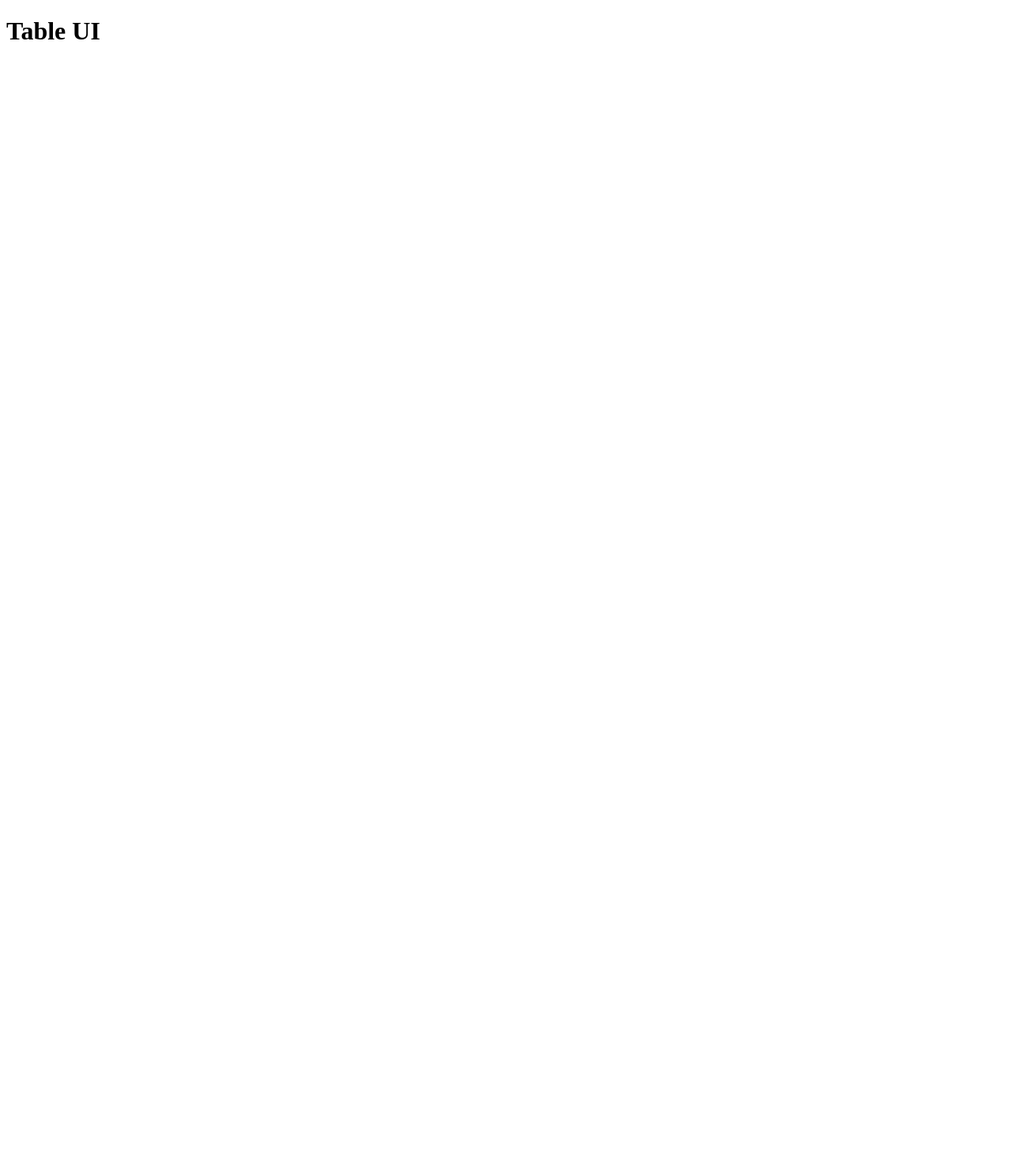
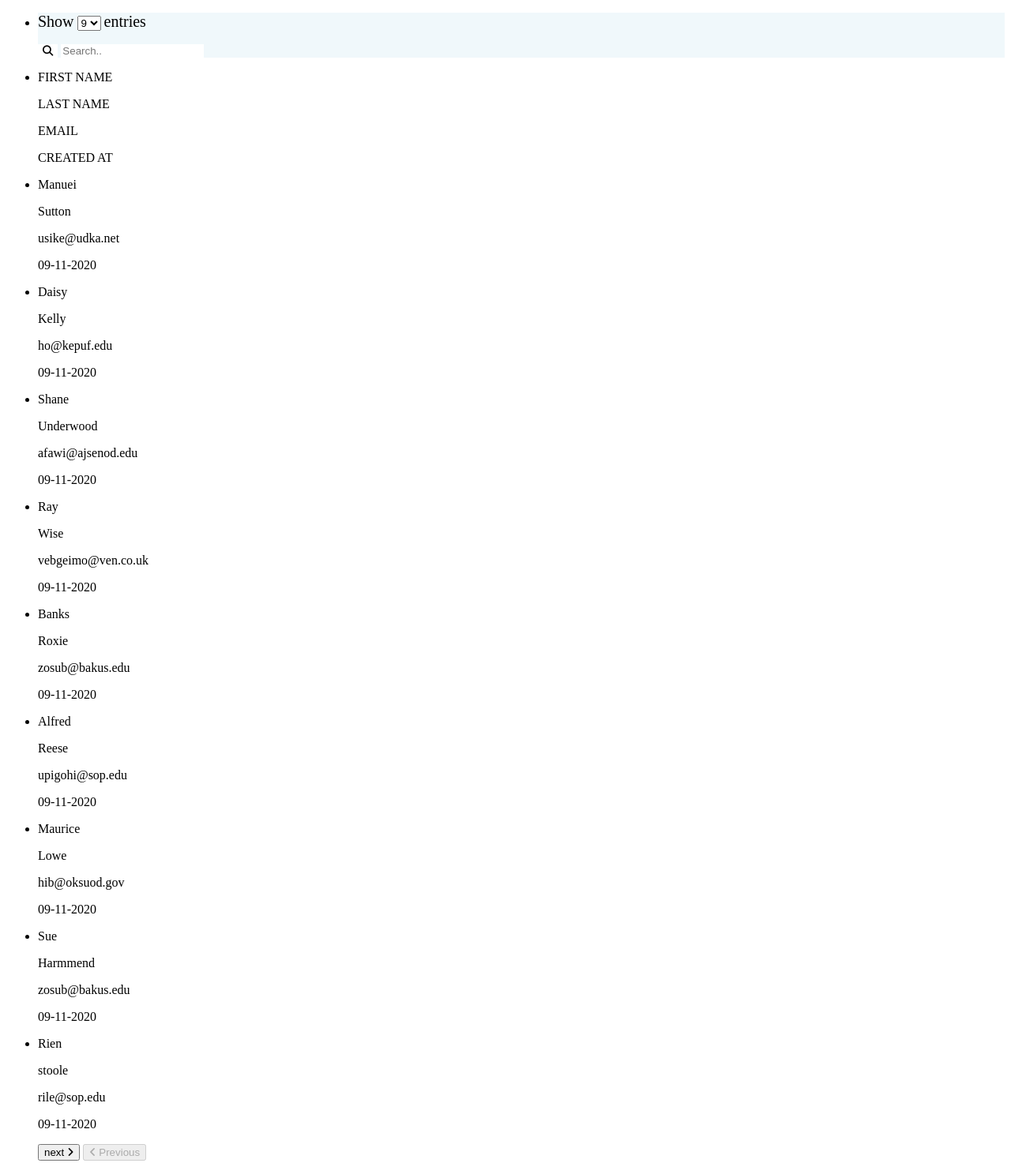
Before and after one commit to pesto-students/css-flexbox-utkarsha316, a website: page src/index.html in a window 1280 px wide. Shown: the whole page at 79% size. Before the commit the page ends 800 px from the top, so only its background shows below. Drawn offline with nearby package versions, Linux system fonts and the light colour scheme.

Commit message:
Update index.html

```diff
--- a/src/index.html
+++ b/src/index.html
@@ -4,10 +4,131 @@
   <meta charset="UTF-8">
   <meta name="viewport" content="width=device-width, initial-scale=1.0">
   <link rel="stylesheet" href="./style.css" />
-  <title>Table UI</title>
+  <title>Table UI fdsfds</title>
+  <link rel="stylesheet" href="https://cdnjs.cloudflare.com/ajax/libs/font-awesome/4.7.0/css/font-awesome.min.css">
+  <script src='https://kit.fontawesome.com/a076d05399.js'></script>
+  <link rel="preconnect" href="https://fonts.gstatic.com" />
+  <link
+    href="https://fonts.googleapis.com/css2?family=Lato:wght@100;300;400;700;900&display=swap"
+    rel="stylesheet"
+  />
+  <link
+    rel="stylesheet"
+    href="https://cdnjs.cloudflare.com/ajax/libs/line-awesome/1.3.0/line-awesome/css/line-awesome.min.css"
+    integrity="sha512-vebUliqxrVkBy3gucMhClmyQP9On/HAWQdKDXRaAlb/FKuTbxkjPKUyqVOxAcGwFDka79eTF+YXwfke1h3/wfg=="
+    crossorigin="anonymous"
+  />
 </head>
 <body>
-  <h1>Table UI</h1>
-  <script src="./index.js"></script>
+
+
+  <section class="content">
+
+    <ul>
+      <li style="background-color: #F0F8FB;">
+      <p style="justify-content:flex-start">
+          <label style="font-size: 20px;">Show</label>
+          <select  id="rows">
+            <option value="9">9</option>
+            <option value="8">8</option>
+            <option value="7">7</option>
+            <option value="6">6</option>
+          </select>
+          <label style="font-size: 20px;">entries</label>
+      </p>
+      <p></p>
+      <p></p>
+      <p></p>
+      <p style="justify-content:flex-end;">
+        <button type="submit" style="background-color:white;border: none;">
+          <i class="fa fa-search" ></i></button>
+          <input type="text" placeholder="Search.." name="search" style="border: none;">
+      </p>
+     </li>
+      <li>
+        <p>FIRST NAME</p>
+        <p>LAST NAME</p>
+        <p>EMAIL</p>
+        <p>CREATED AT</p>
+      </li>
+      <li onmouseover="wbtn()">
+        <p>Manuei  </p>
+        <p>Sutton</p>
+        <p>usike@udka.net</p>
+        <p>09-11-2020</p>
+        <p><button  id="a" style="display: none;">GO To WorkPlace</button></p>
+      </li>
+      <li onmouseover="wbtn()">
+        <p>Daisy  </p>
+        <p>Kelly</p>
+        <p>ho@kepuf.edu</p>
+        <p>09-11-2020</p>
+        <p><button  id="a"  style="display: none;">GO To WorkPlace</button></p>
+      </li>
+      <li onmouseover="wbtn()">
+        <p>Shane  </p>
+        <p>Underwood</p>
+        <p>afawi@ajsenod.edu</p>
+        <p>09-11-2020</p>
+        <p><button  id="a"  style="display: none;">GO To WorkPlace</button></p>
+      </li>
+      <li onmouseover="wbtn()">
+        <p>Ray  </p>
+        <p>Wise</p>
+        <p>vebgeimo@ven.co.uk</p>
+        <p>09-11-2020</p>
+        <p><button id="a"  style="display: none;">GO To WorkPlace</button></p>
+      </li>
+      <li onmouseover="wbtn()">
+        <p>Banks  </p>
+        <p>Roxie</p>
+        <p>zosub@bakus.edu</p>
+        <p>09-11-2020</p>
+        <p><button  id="a"  style="display: none;">GO To WorkPlace</button></p>
+      </li>
+      <li onmouseover="wbtn()">
+        <p>Alfred  </p>
+        <p>Reese</p>
+        <p>upigohi@sop.edu</p>
+        <p>09-11-2020</p>
+        <p><button  id="a"  style="display: none;">GO To WorkPlace</button></p>
+      </li>
+      <li onmouseover="wbtn()">
+        <p>Maurice  </p>
+        <p>Lowe</p>
+        <p>hib@oksuod.gov</p>
+        <p>09-11-2020</p>
+        <p><button  id="a"  style="display: none;">GO To WorkPlace</button></p>
+      </li>
+      <li onmouseover="wbtn()">
+        <p>Sue  </p>
+        <p>Harmmend</p>
+        <p>zosub@bakus.edu</p>
+        <p>09-11-2020</p>
+        <p><button  id="a"  style="display: none;">GO To WorkPlace</button></p>
+      </li>
+      <li onmouseover="wbtn()">
+        <p>Rien  </p>
+        <p>stoole</p>
+        <p>rile@sop.edu</p>
+        <p>09-11-2020</p>
+        <p><button  id="a"  style="display: none;">GO To WorkPlace</button></p>
+      </li>
+    <button type="button" class="r">next <i class='fas fa-angle-right' ></i></button>
+    <button type="button" class="r" disabled><i class='fas fa-angle-left' ></i> Previous</button>
+    </ul>
+
+</section>
+  <script  src="./index.js"></script>
+  <script>
+   function wbtn()
+    {
+
+        if(document.getElementById("a").style.display=="none")
+        {
+          document.getElementById("a").style.display="block";
+        }
+
+    }</script>
 </body>
 </html>
```
